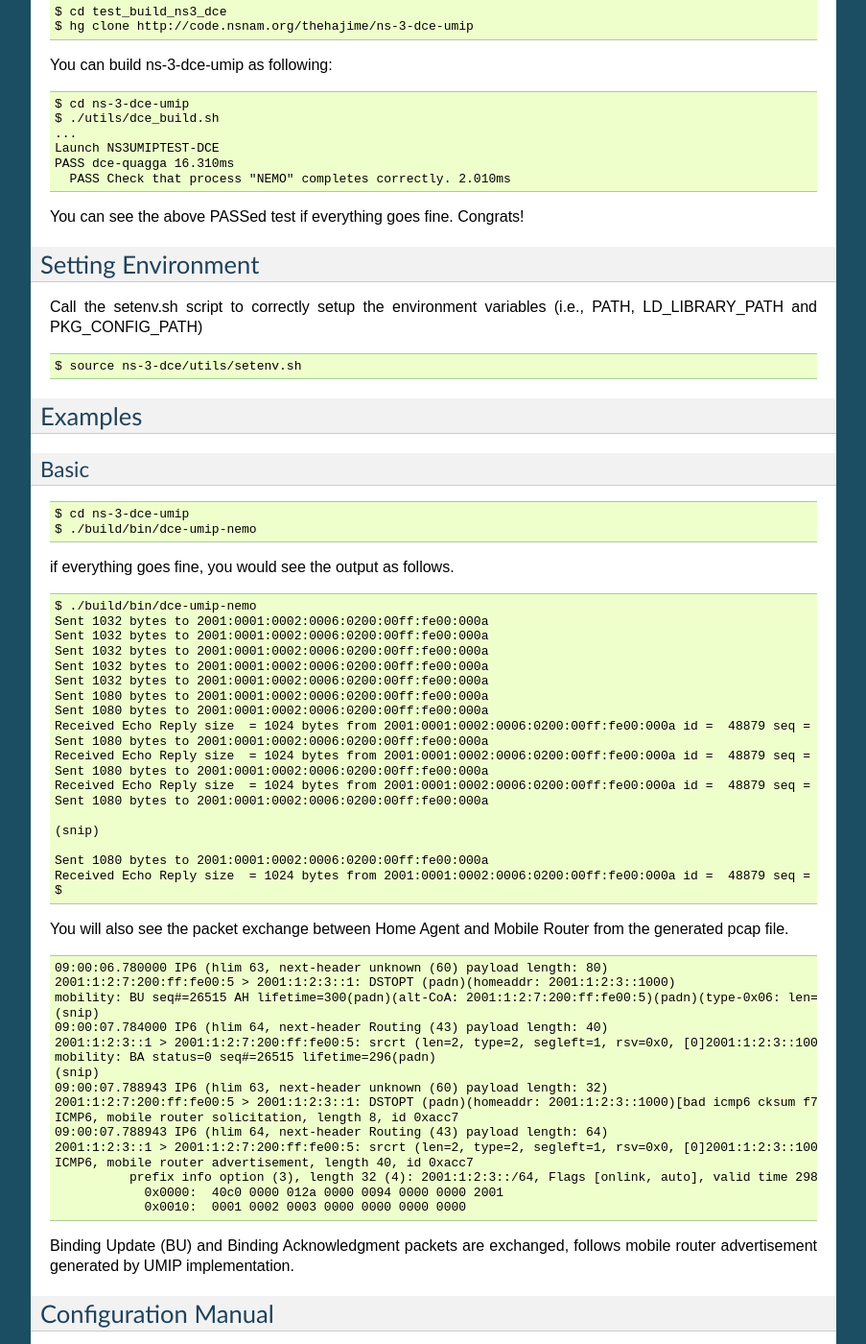
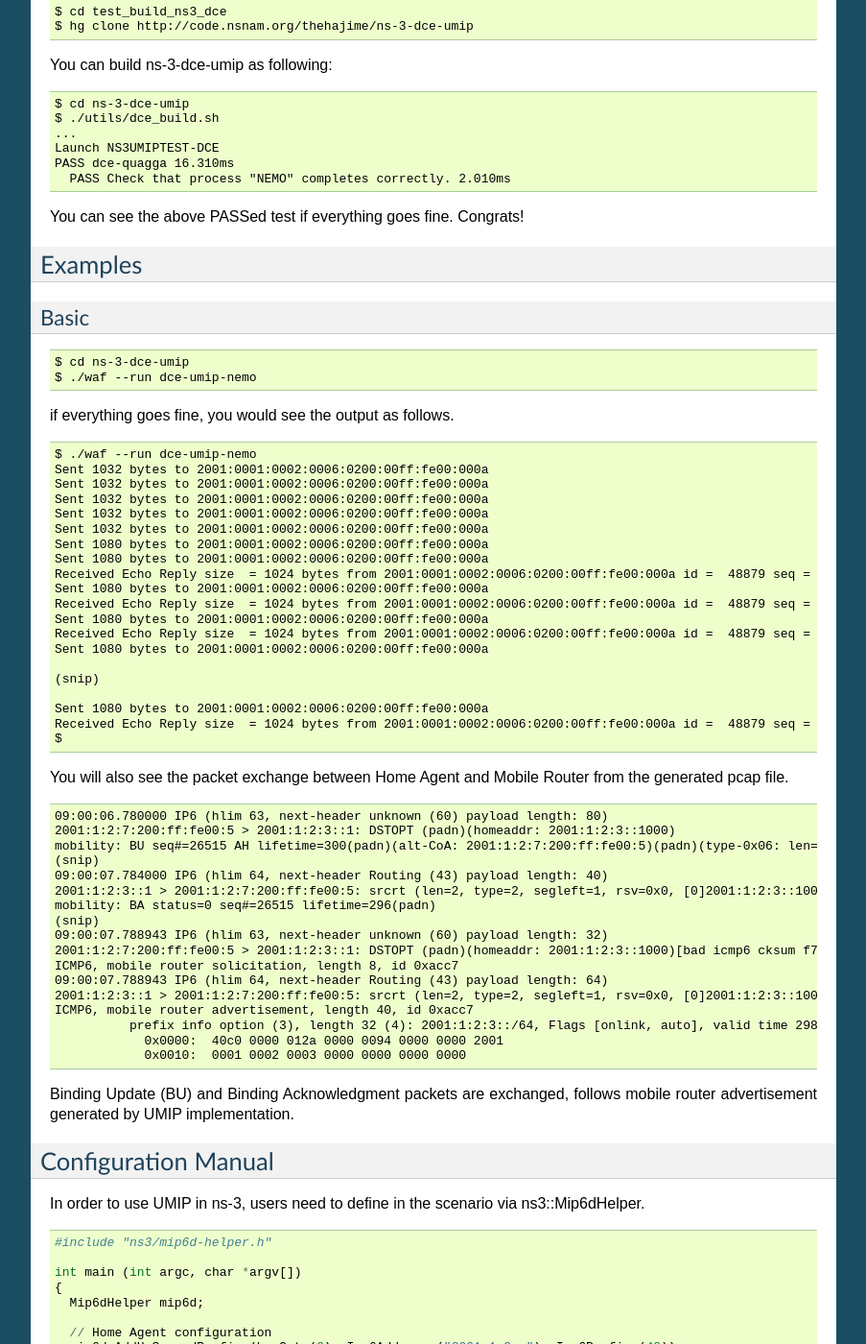
Before and after one commit to direct-code-execution/ns-3-dce-umip, a Sphinx documentation site: the page built from doc/source/getting-started.rst, in a window 1280 px wide and 1400 px high, scrolled down 1396 px. Shown: the whole window at 96% size, without its empty margins (198-1101 px from the left). Built offline with Sphinx 7.4.7, drawn with Linux system fonts in a browser that asks for light colours.

Commit message:
update docs, script

```diff
--- a/doc/source/getting-started.rst
+++ b/doc/source/getting-started.rst
@@ -113,15 +113,6 @@ You can build ns-3-dce-umip as following:
 You can see the above PASSed test if everything goes fine. Congrats!
 
 
-Setting Environment
-*********************
-
-Call the setenv.sh script to correctly setup the environment variables (i.e., PATH, LD_LIBRARY_PATH and PKG_CONFIG_PATH)
-
-::
-
-  $ source ns-3-dce/utils/setenv.sh
-
 Examples
 ********
 Basic
@@ -129,14 +120,14 @@ Basic
 ::
 
   $ cd ns-3-dce-umip
-  $ ./build/bin/dce-umip-nemo
+  $ ./waf --run dce-umip-nemo
 
 if everything goes fine, you would see the output as follows.
 
 
 ::
 
-  $ ./build/bin/dce-umip-nemo
+  $ ./waf --run dce-umip-nemo
   Sent 1032 bytes to 2001:0001:0002:0006:0200:00ff:fe00:000a
   Sent 1032 bytes to 2001:0001:0002:0006:0200:00ff:fe00:000a
   Sent 1032 bytes to 2001:0001:0002:0006:0200:00ff:fe00:000a
```
Also changed, not shown: 1 other file.
